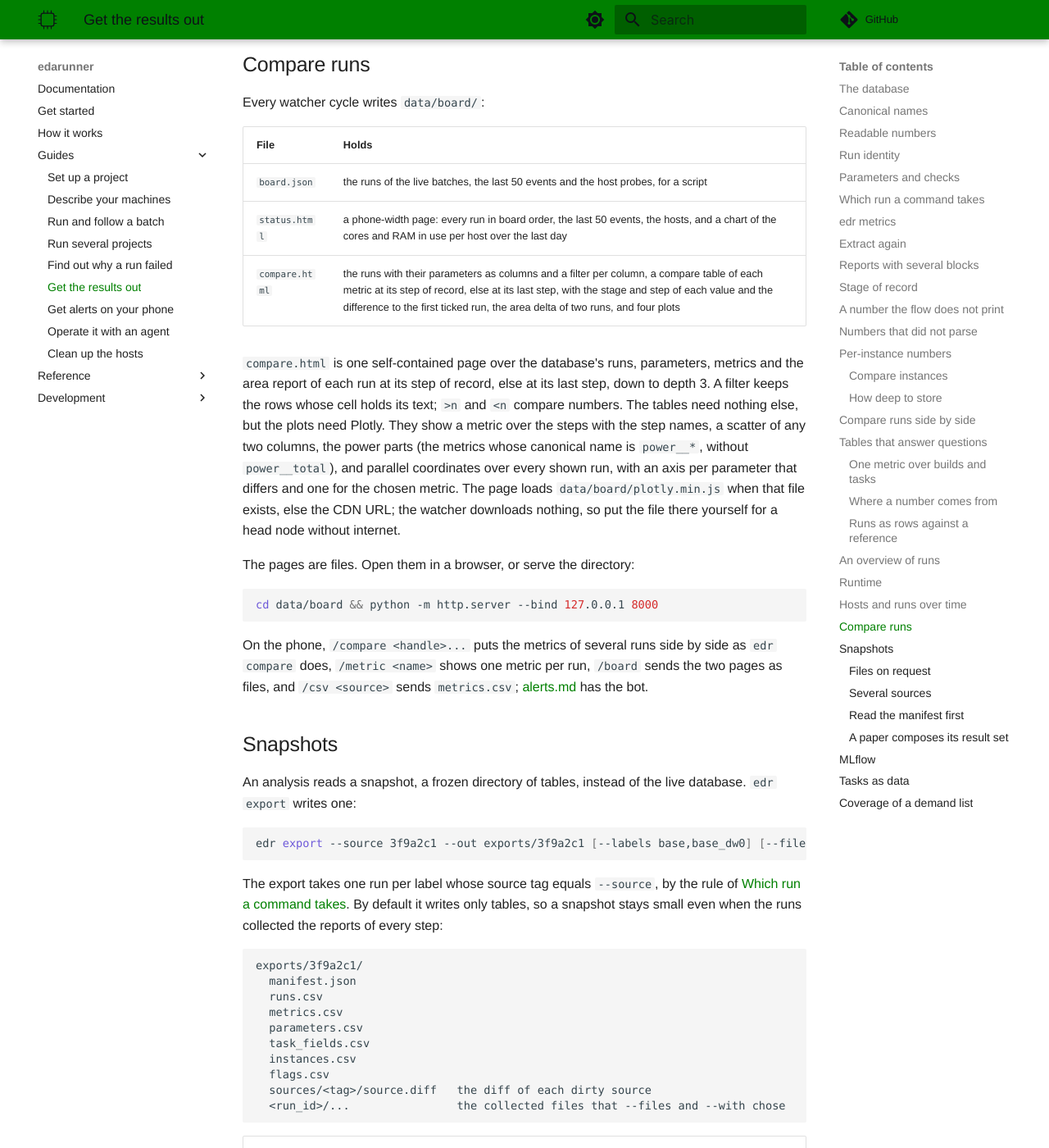
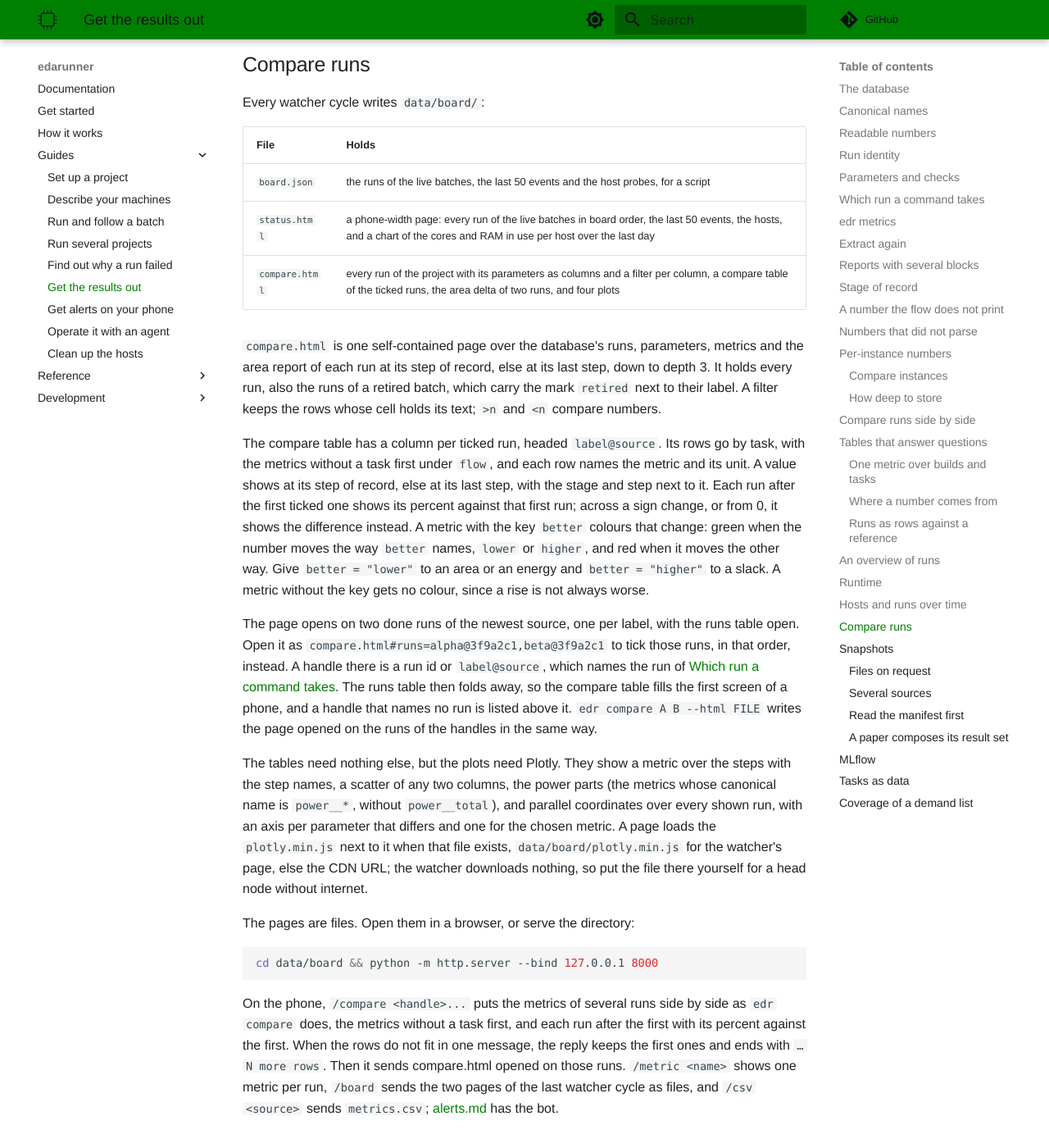
Before and after one commit to lionnus/edarunner, an MkDocs documentation site: the page built from docs/guides/results.md, in a window 1280 px wide and 1400 px high, scrolled down 21469 px. Shown: the whole window at 82% size. Built offline with MkDocs 1.6.1 and Material for MkDocs 9.7.7, drawn with Linux system fonts in a browser that asks for light colours; comment, search, counter and statistics services are not loaded.

Commit message:
:memo: docs: Describe compare.html as a results page: the ticked runs, the URL hash, the better key, the retired mark, and the /compare reply with its page

````diff
--- a/docs/guides/results.md
+++ b/docs/guides/results.md
@@ -1039,20 +1039,47 @@ Every watcher cycle writes `data/board/`:
 | File | Holds |
 |---|---|
 | `board.json` | the runs of the live batches, the last 50 events and the host probes, for a script |
-| `status.html` | a phone-width page: every run in board order, the last 50 events, the hosts, and a chart of the cores and RAM in use per host over the last day |
-| `compare.html` | the runs with their parameters as columns and a filter per column, a compare table of each metric at its step of record, else at its last step, with the stage and step of each value and the difference to the first ticked run, the area delta of two runs, and four plots |
+| `status.html` | a phone-width page: every run of the live batches in board order, the last 50 events, the hosts, and a chart of the cores and RAM in use per host over the last day |
+| `compare.html` | every run of the project with its parameters as columns and a filter per column, a compare table of the ticked runs, the area delta of two runs, and four plots |
 
 `compare.html` is one self-contained page over the database's runs,
 parameters, metrics and the area report of each run at its step of
-record, else at its last step, down to depth 3. A filter keeps the rows
-whose cell holds its text; `>n` and `<n` compare numbers. The tables need nothing else, but the plots need Plotly. They show
+record, else at its last step, down to depth 3. It holds every run, also
+the runs of a retired batch, which carry the mark `retired` next to
+their label. A filter keeps the rows whose cell holds its text; `>n` and
+`<n` compare numbers.
+
+The compare table has a column per ticked run, headed `label@source`.
+Its rows go by task, with the metrics without a task first under `flow`,
+and each row names the metric and its unit. A value shows at its step of
+record, else at its last step, with the stage and step next to it. Each
+run after the first ticked one shows its percent against that first run;
+across a sign change, or from 0, it shows the difference instead. A
+metric with the key `better` colours that change: green when the number
+moves the way `better` names, `lower` or `higher`, and red when it moves
+the other way. Give `better = "lower"` to an area or an energy and
+`better = "higher"` to a slack. A metric without the key gets no colour,
+since a rise is not always worse.
+
+The page opens on two done runs of the newest source, one per label, with
+the runs table open. Open it as
+`compare.html#runs=alpha@3f9a2c1,beta@3f9a2c1` to tick those runs, in
+that order, instead. A handle there is a run id or `label@source`, which
+names the run of [Which run a command takes](#which-run-a-command-takes).
+The runs table then folds away, so the compare table fills the first
+screen of a phone, and a handle that names no run is listed above it.
+`edr compare A B --html FILE` writes the page opened on the runs of the
+handles in the same way.
+
+The tables need nothing else, but the plots need Plotly. They show
 a metric over the steps with the step names, a scatter of any two columns,
 the power parts (the metrics whose canonical name is `power__*`, without
 `power__total`), and parallel
 coordinates over every shown run, with an axis per parameter that differs
-and one for the chosen metric. The page loads `data/board/plotly.min.js`
-when that file exists, else the CDN URL; the watcher downloads nothing, so
-put the file there yourself for a head node without internet.
+and one for the chosen metric. A page loads the `plotly.min.js` next to
+it when that file exists, `data/board/plotly.min.js` for the watcher's
+page, else the CDN URL; the watcher downloads nothing, so put the file
+there yourself for a head node without internet.
 
 The pages are files. Open them in a browser, or serve the directory:
 
@@ -1061,10 +1088,13 @@ cd data/board && python -m http.server --bind 127.0.0.1 8000
 ```
 
 On the phone, `/compare <handle>...` puts the metrics of several runs
-side by side as `edr compare` does, `/metric <name>` shows one metric
-per run, `/board` sends the two pages as files, and `/csv <source>`
-sends `metrics.csv`;
-[alerts.md](alerts.md#files) has the bot.
+side by side as `edr compare` does, the metrics without a task first, and
+each run after the first with its percent against the first. When the
+rows do not fit in one message, the reply keeps the first ones and ends
+with `… N more rows`. Then it sends compare.html opened on those runs.
+`/metric <name>` shows one metric per run, `/board` sends the two pages
+of the last watcher cycle as files, and `/csv <source>` sends
+`metrics.csv`; [alerts.md](alerts.md#files) has the bot.
 
 ## Snapshots
 
````
Also changed, not shown: docs/guides/alerts.md (+9 -3 lines), docs/guides/cleanup.md (+3 -1 lines).
